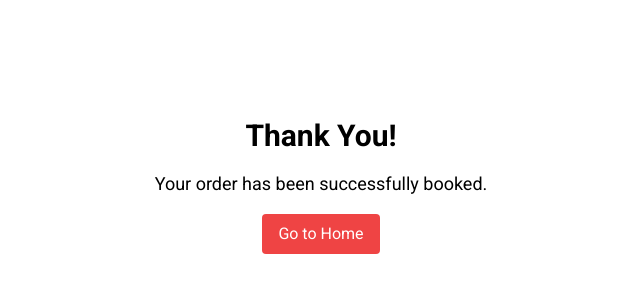
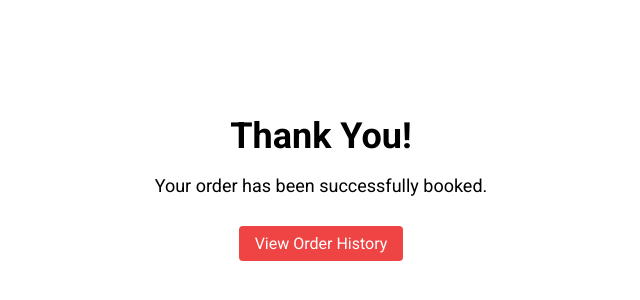
Before and after one commit to MuhammadZeeshan-Zee/HomeBasedService_Backend, a React (Create React App) app in the folder Frntend/: page /thanks in a window 1280 px wide. Shown: the part 214-514 px from the top of the page, without its empty margins (319-959 px from the left). Built offline with nearby package versions, Linux system fonts and the light colour scheme.

Commit message:
apll updations

```diff
--- a/Frntend/src/components/Book/Thanks.js
+++ b/Frntend/src/components/Book/Thanks.js
@@ -1,17 +1,19 @@
 import React from "react";
+import { Link } from "react-router-dom";
 
 const Thanks = () => {
     return (
-        <div className="flex items-center justify-center h-screen">
-            <div className="text-center">
-                <h1 className="text-3xl font-bold mb-4">Thank You!</h1>
-                <p className="text-lg">Your order has been successfully booked.</p>
-                <button
-                    onClick={() => window.location.href = "/"}
-                    className="mt-4 bg-red-500 text-white py-2 px-4 rounded"
+        <div className='flex items-center justify-center h-screen'>
+            <div className='text-center'>
+                <h1 className='text-4xl font-bold mb-4'>Thank You!</h1>
+                <p className='text-lg mb-8'>Your order has been successfully booked.</p>
+
+                <Link
+                    to='/OrderHistory'
+                    className='mt-16 bg-red-500 text-white py-2 px-4 rounded'
                 >
-                    Go to Home
-                </button>
+                    View Order History
+                </Link>
             </div>
         </div>
     );
--- a/Frntend/src/components/Client Portal/OrderHistory.js
+++ b/Frntend/src/components/Client Portal/OrderHistory.js
@@ -1,3 +1,5 @@
+/* eslint-disable react-hooks/exhaustive-deps */
+/* eslint-disable no-unused-vars */
 import React, { useState, useEffect } from "react";
 import { Table, Select, message } from "antd";
 import axios from "axios";
--- a/Frntend/src/pages/ManageServices.js
+++ b/Frntend/src/pages/ManageServices.js
@@ -80,12 +80,12 @@ const ManageServices = () => {
                 if (editingService) {
                     // Update service API call
                     await axios.put(
-                        `https://home-based-service-backend.vercel.app/service/updateService/${editingService._id}`,
+                        `http://localhost:4000/service/updateService/${editingService._id}`,
                         formData);
                     message.success('Service updated successfully');
                 } else {
                     // Add service API call
-                    await axios.post('https://home-based-service-backend.vercel.app/service/addService',formData);
+                    await axios.post('http://localhost:4000/service/addService',formData);
                     message.success('Service added successfully');
                 }
                 fetchServices();
```
Also changed, not shown: 1 other file (tests, documents, lock files or other folders).
